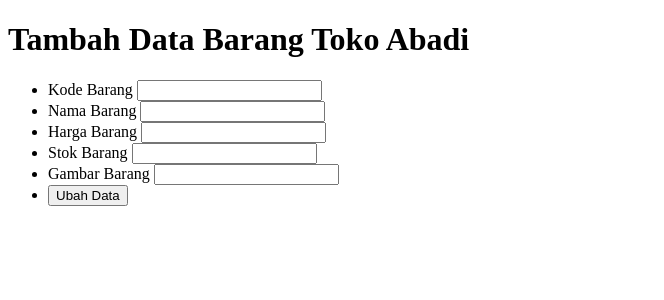
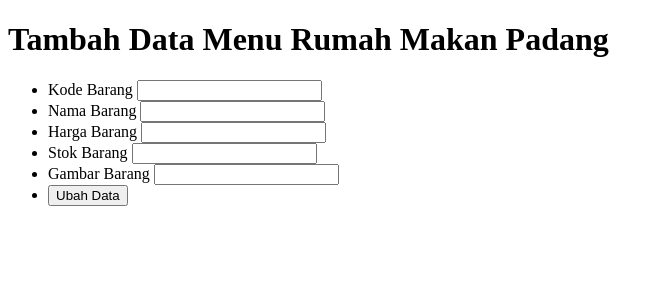
Before and after one commit to DevanPra/MatkulWAD2023, a PHP site: page /tambah.php in a window 1280 px wide. Shown: the top 300 px of the page, without its empty margins (0-664 px from the left). Run offline with PHP 8.4, Linux system fonts and the light colour scheme.

Commit message:
tambah.php

```diff
--- a/Tugas 3 - CREATE DAN READ DATA DARI DATABASE MYSQL/tambah.php
+++ b/Tugas 3 - CREATE DAN READ DATA DARI DATABASE MYSQL/tambah.php
@@ -24,10 +24,10 @@ if (isset($_POST["submit"])){
 <!DOCTYPE html>
 <html>
     <head>
-        <title>Tambah Data Barang Toko Abadi</title>
+        <title>Tambah Data Menu Rumah Makan Padang</title>
     </head>
     <body>
-        <h1>Tambah Data Barang Toko Abadi</h1>
+        <h1>Tambah Data Menu Rumah Makan Padang</h1>
         <form action="" method="post">
             <ul>
                 <li>
```
